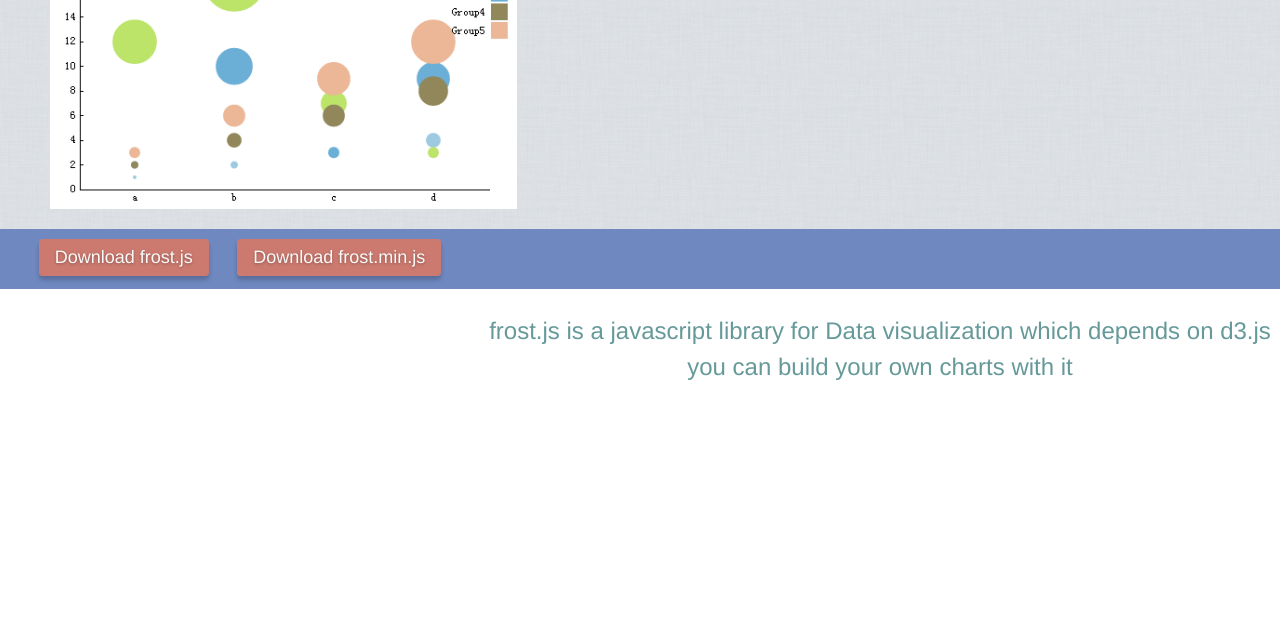
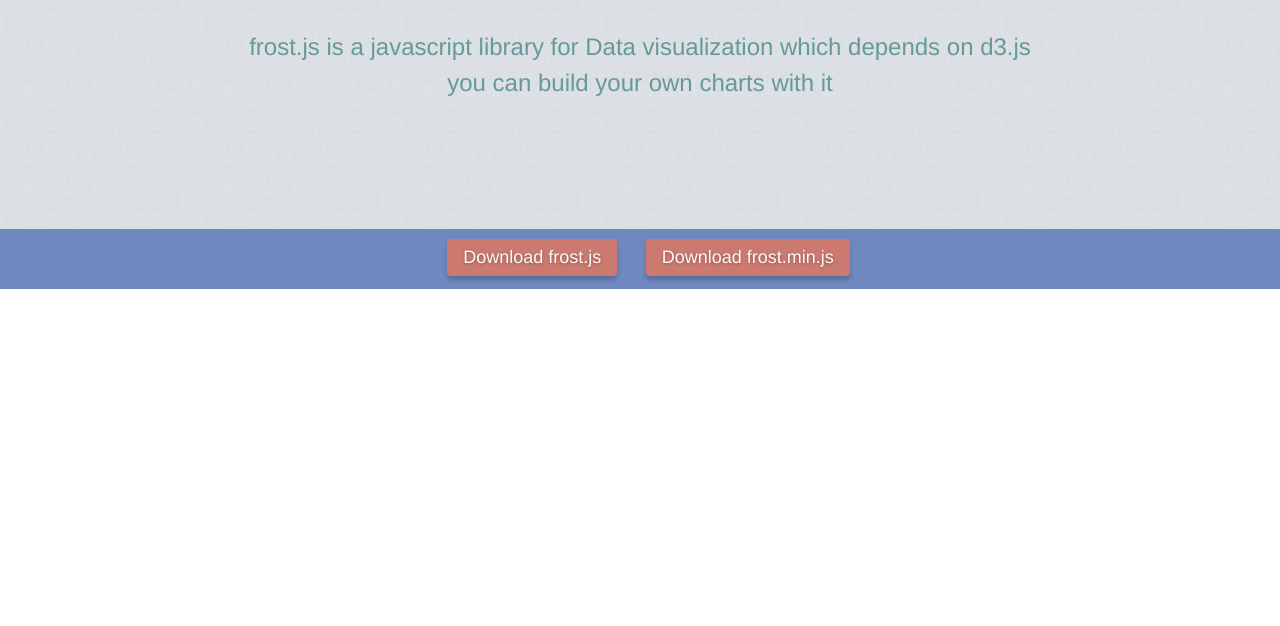
Before and after one commit to PacoIrene/frost_website, a plain HTML site: page index.html in a window 1280 px wide. Shown: the part 174-800 px from the top of the page. Drawn offline with nearby package versions, Linux system fonts and the light colour scheme.

Commit message:
Signed-off-by: PacoIrene <zhenyangchu@gmail.com>

```diff
--- a/css/main.css
+++ b/css/main.css
@@ -79,7 +79,7 @@ nav ul li a:hover {
 	height: 280px;
 }
 .container_section_info p {
-	float: right;
+	/*float: right;*/
 	margin: 0 auto;
 	max-width: 800px;
 	padding-top: 100px;
@@ -89,12 +89,18 @@ nav ul li a:hover {
 	color: #699;
 }
 .container_section_footer {
+	position: relative;
 	text-align: center;
 	height: 60px;
 	background-color: #6f88c0;
 }
-.container_section_footer a {
-	margin-top: 10px;
+.container_section_footer_button_container {
+	position: absolute;
+	top: 17%;
+	left: 34%;
+}
+.container_section_footer_button_container a {
+	/*margin-top: 10px;*/
 }
 .button {
 	text-decoration: none;
--- a/index.html
+++ b/index.html
@@ -24,13 +24,15 @@
 			<div class="container_section">
 				<div class="container_section_info">
 					<div class= "container_section_info_image">
-						<img src="img/scatter.png">
+						<!-- <img src="img/scatter.png"> -->
 					</div>
 					<p>frost.js is a javascript library for Data visualization which depends on d3.js you can build your own charts with it</p>
 				</div>
 				<div class="container_section_footer">
-					<a href="#" class="button">Download frost.js</a>
+					<div class="container_section_footer_button_container">
+						<a href="#" class="button">Download frost.js</a>
 						<a href="#" class="button">Download frost.min.js</a>
+					</div>
 				</div>
 			</div>
 			<div class=""></div>
```
